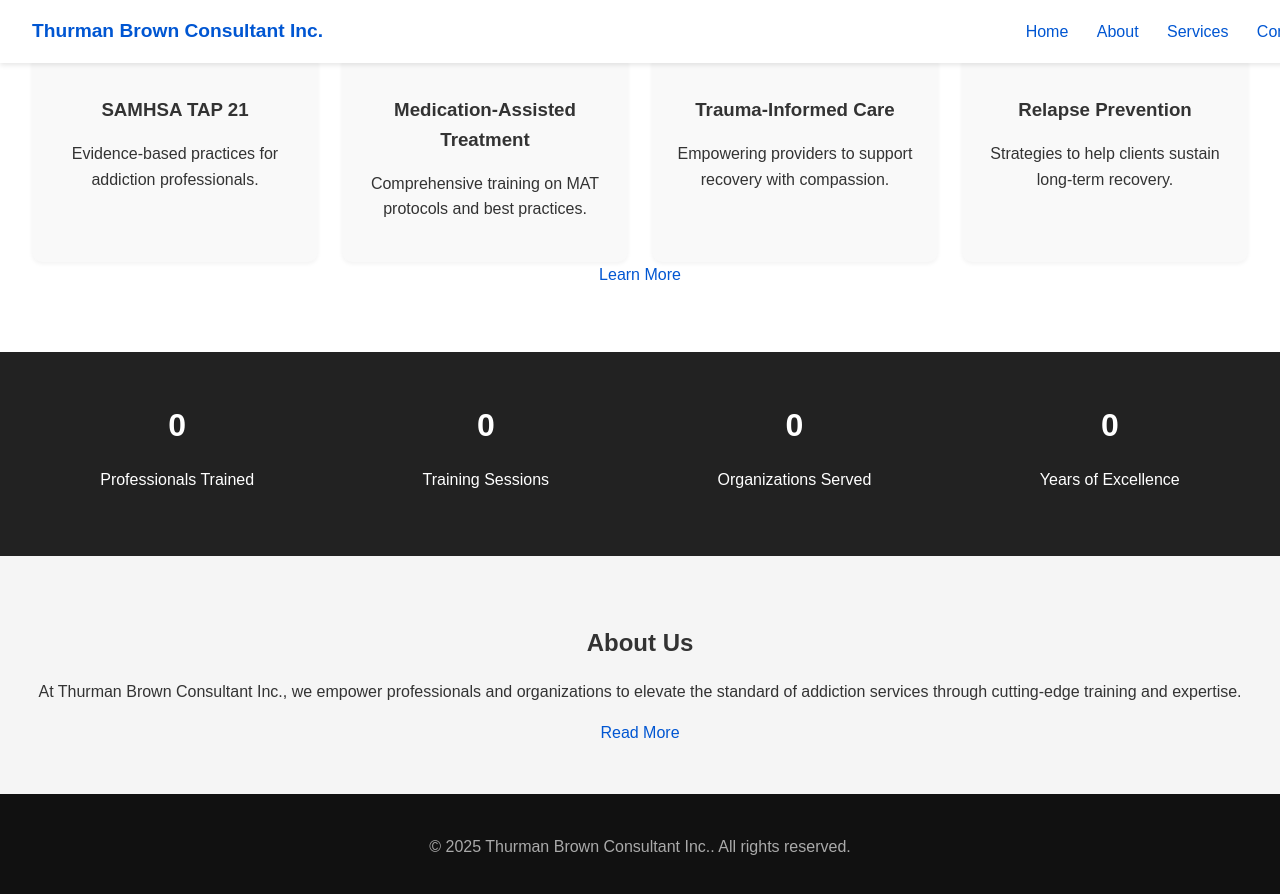
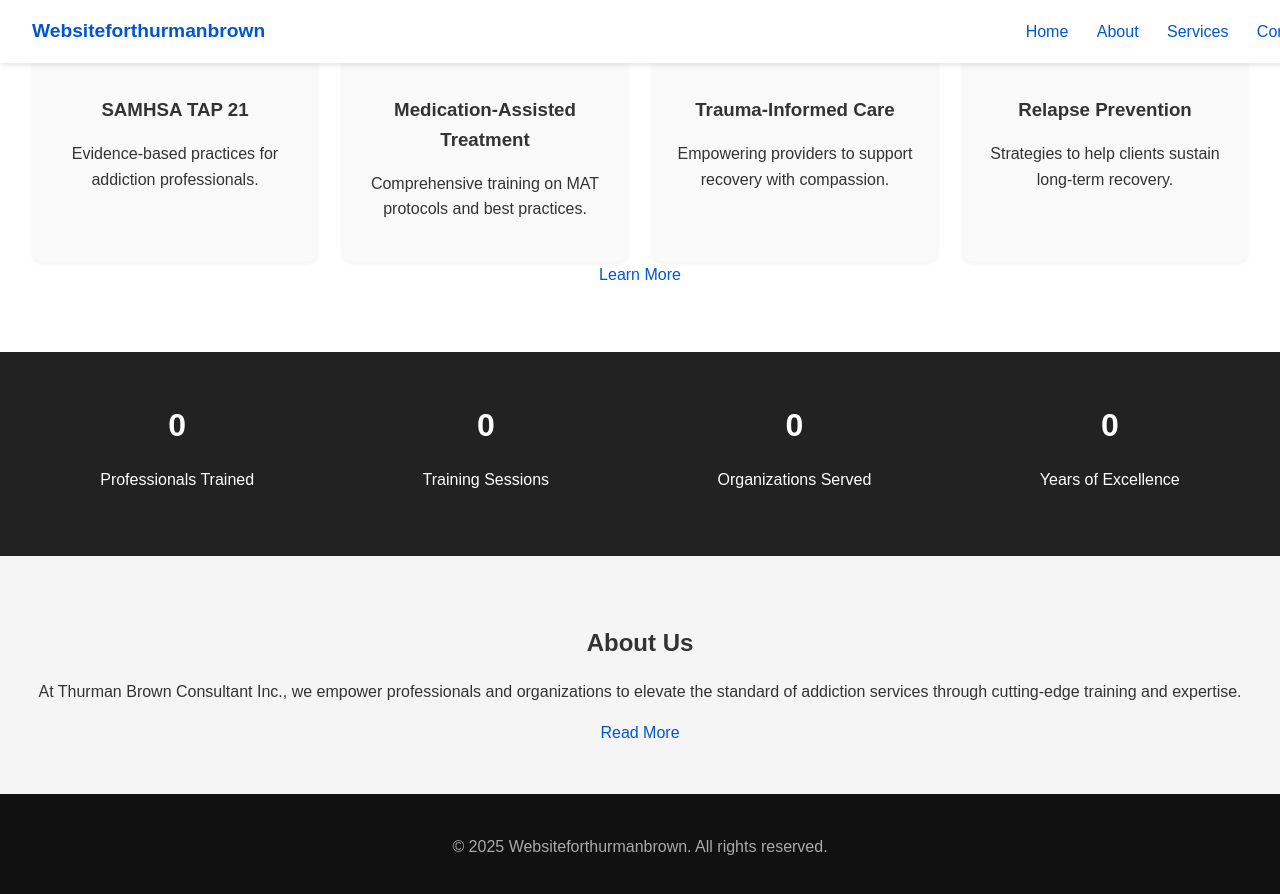
Before and after one commit to digitalsparkhq/Websiteforthurmanbrown, a Jekyll site: the page built from index.md, in a window 1280 px wide and 900 px high, scrolled down 1110 px. Shown: the top 894 px of the window. Built offline with Jekyll 4.4.1, drawn with Linux system fonts in a browser that asks for light colours.

Commit message:
Update _config.yml

```diff
--- a/_config.yml
+++ b/_config.yml
@@ -1,5 +1,2 @@
-title: Thurman Brown Consultant Inc.
-description: Pioneering Excellence in Addiction Care
-
-url: "https://digitalsparkhq.github.io"   # your GitHub username’s domain
-baseurl: "/Websiteforthurmanbrown"        # repo name
+baseurl: "/Websiteforthurmanbrown"
+url: "https://digitalsparkhq.github.io"
```
